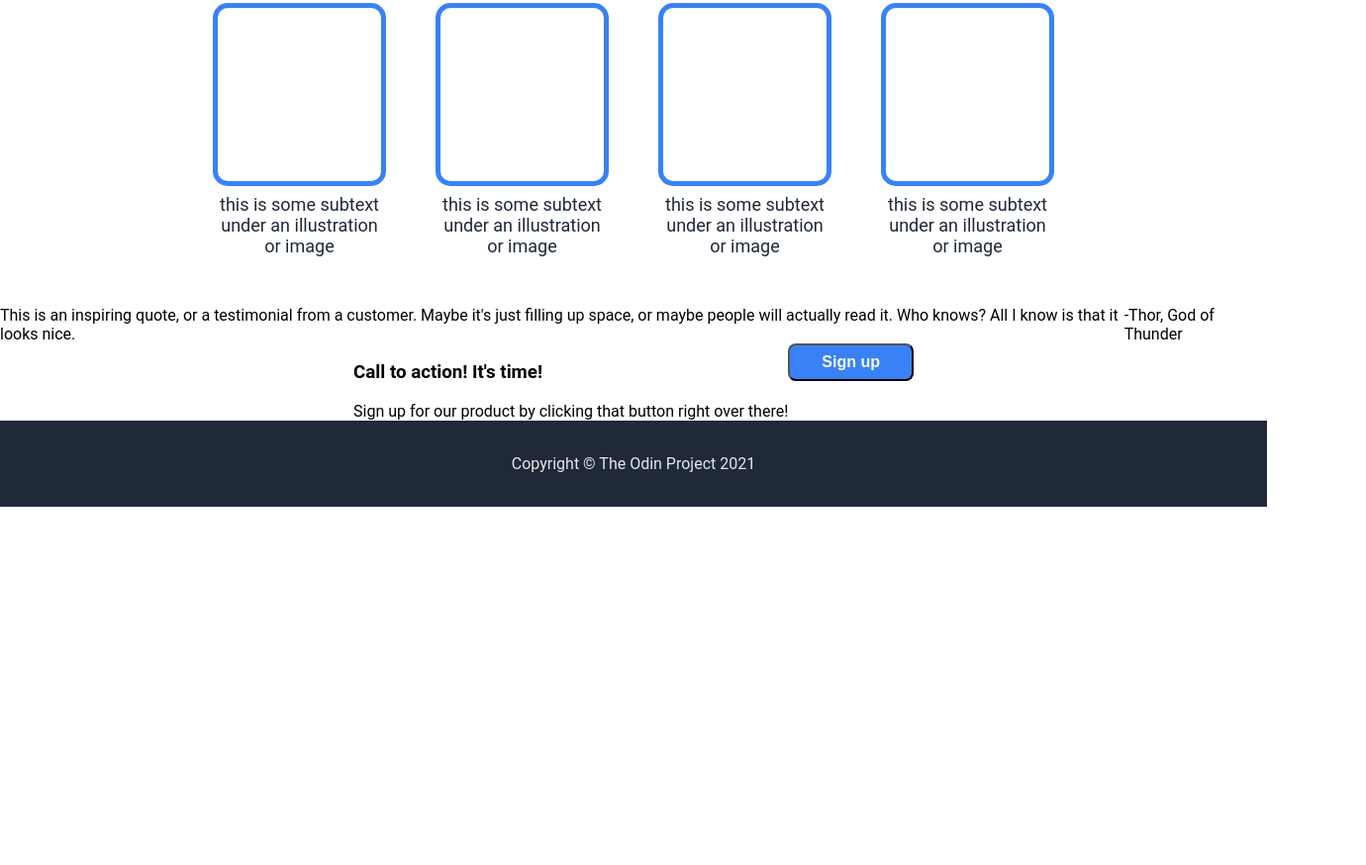
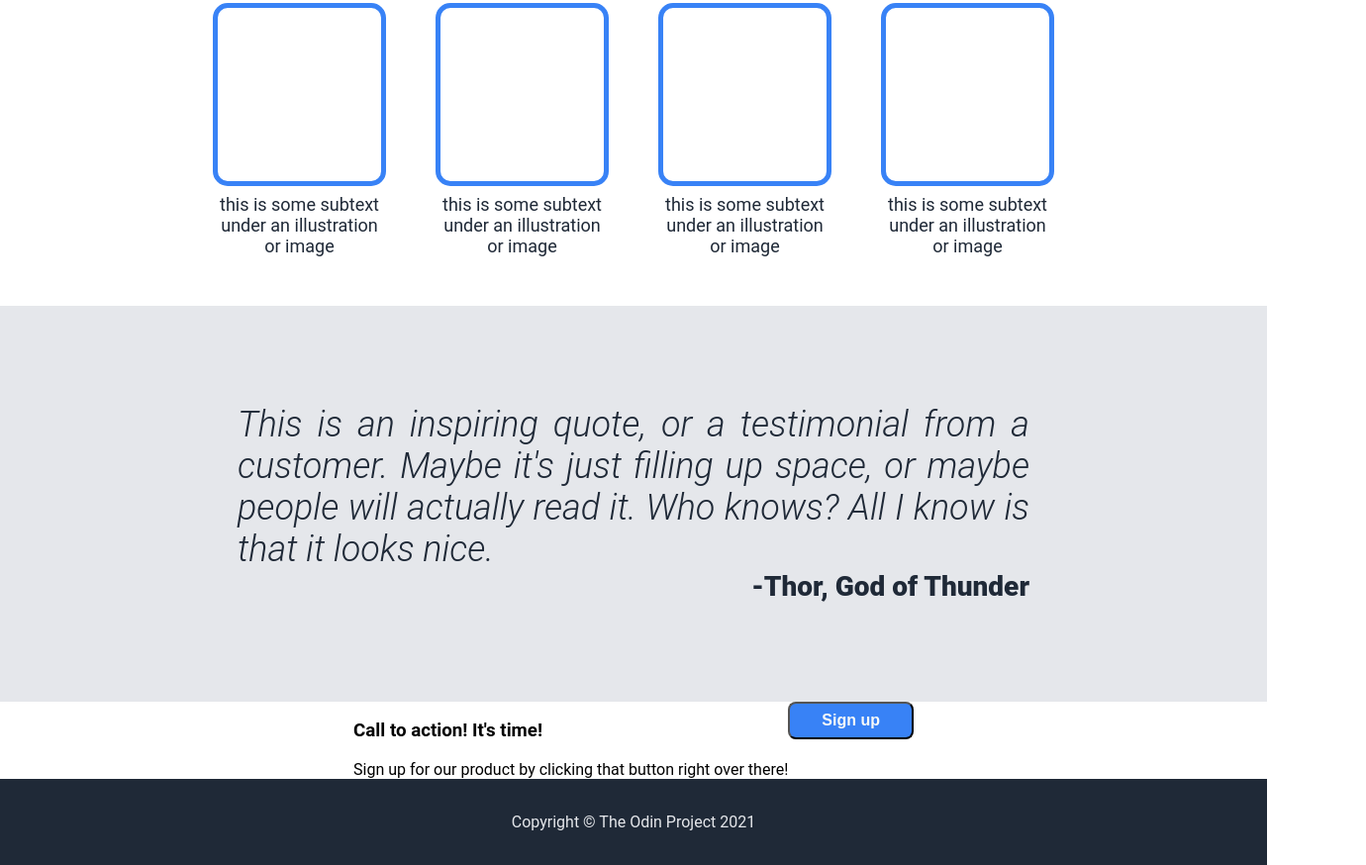
Before and after one commit to GitAedric/Odin-Project-Landing-Page, a plain HTML site: page index.html in a window 1280 px wide. Shown: the part 612-1486 px from the top of the page at 99% size, 1380 px wide, since content can reach past the window. Before the commit the page ends 1124 px from the top, so only its background shows below. Drawn offline with Linux system fonts and the light colour scheme.

Commit message:
Updated HTML and CSS with Quotation Section
Updated index.html to match necessary CSS changes.
CSS added for quotation section.

```diff
--- a/index.html
+++ b/index.html
@@ -62,11 +62,13 @@
         </div>
 
         <div class="content-c">
+        <div class="c-box">
                 <div class="c-text">This is an inspiring quote, or a testimonial from a customer. Maybe
                     it's just filling up space, or maybe people will actually read it. Who knows? All
                     I know is that it looks nice.
                 </div>
                 <div class="c-attr">-Thor, God of Thunder</div>
+            </div>
         </div>
 
         <div class="content-d">
--- a/style.css
+++ b/style.css
@@ -21,6 +21,8 @@ a {
     background-color: #1f2937;
     justify-content: center;
     align-items: center;
+    box-sizing: border-box;
+    min-width: 100vw;
     padding: 0px 100px;
 }
 
@@ -60,7 +62,8 @@ a {
     justify-content: center;
     align-items: center;
     background-color:#1f2937;
-    width: 100vw;
+    box-sizing: border-box;
+    min-width: 100vw;
     padding: 50px 100px;
     gap: 50px;
 }
@@ -158,6 +161,36 @@ a {
 
 .content-c {
     display: flex;
+    justify-content: center;
+    align-items: center;
+    text-align: justify;
+    box-sizing: border-box;
+    background-color: #E5E7EB;
+    min-width: 100vw;
+    height: 400px;
+    padding: 50px 100px;
+}
+
+.c-box {
+    max-width: 1250px;
+    display: flex;
+    flex-direction: column;
+    flex-wrap: wrap;
+}
+
+.c-text {
+    font-size: 36px;
+    color: #1F2937;
+    font-weight: 300;
+    font-style: italic;
+    width: 800px;
+}
+
+.c-attr {
+    text-align: right;
+    color: #1F2937;
+    font-size: 28px;
+    font-weight: 900;
 }
 
 .content-d {
@@ -170,5 +203,6 @@ a {
     align-items: center;
     background-color: #1f2937;
     color: #E5E7EB;
+    box-sizing: border-box;
     padding: 34px;
 }
```
Lines whose indentation alone changed are shown as unchanged.
